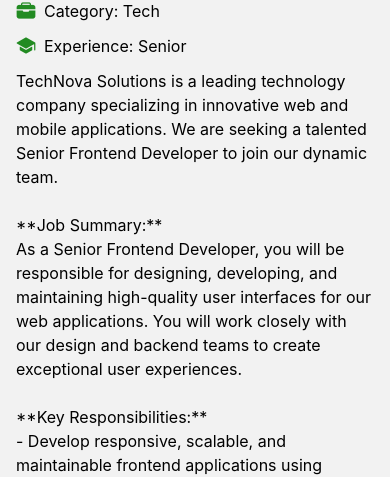
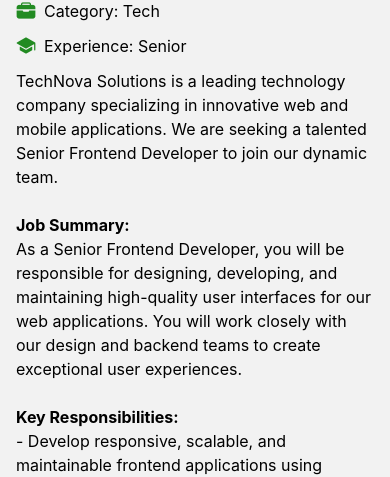
Before and after one commit to MudMoh/alx-project-nexus, a React Native app: screen / in a window 390 px wide. Both pictures are taken after a click on the button 195 px from the left and 495 px from the top of the page. Shown: the part 197-674 px from the top of the page. Built offline with nearby package versions, Linux system fonts and the light colour scheme.

Commit message:
Add custom Markdown formatting for job descriptions

```diff
--- a/package.json
+++ b/package.json
@@ -30,6 +30,7 @@
     "react-native": "0.81.5",
     "react-native-gesture-handler": "~2.28.0",
     "react-native-maps": "1.20.1",
+    "react-native-markdown-renderer": "^3.2.8",
     "react-native-safe-area-context": "~5.6.0",
     "react-native-screens": "~4.16.0",
     "react-native-svg": "15.12.1",
--- a/src/screens/JobDetailsScreen.tsx
+++ b/src/screens/JobDetailsScreen.tsx
@@ -17,6 +17,28 @@
 };
 
 type Props = StackScreenProps<RootStackParamList, 'JobDetails'>;
+
+// Component to render text with Markdown-like formatting
+const MarkdownText: React.FC<{ text: string }> = ({ text }) => {
+    const parts = text.split(/(\*\*[^*]+\*\*)/g);
+
+    return (
+        <Text style={styles.description}>
+            {parts.map((part, index) => {
+                if (part.startsWith('**') && part.endsWith('**')) {
+                    // This is bold text
+                    return (
+                        <Text key={index} style={styles.boldText}>
+                            {part.slice(2, -2)}
+                        </Text>
+                    );
+                }
+                // Regular text
+                return <Text key={index}>{part}</Text>;
+            })}
+        </Text>
+    );
+};
 
 const JobDetailsScreen: React.FC<Props> = ({ navigation, route }) => {
     const { job } = route.params;
@@ -59,7 +81,9 @@
                 <Ionicons name="school" size={20} color={lightTheme.colors.secondary} />
                 <Text style={styles.experience}>{strings.experience}: {job.experience}</Text>
             </View>
-            <Text style={styles.description}>{job.description}</Text>
+            <View style={styles.descriptionContainer}>
+                <MarkdownText text={job.description} />
+            </View>
             <View style={styles.section}>
                 <Text style={styles.requirements}>{strings.requirements}: Bachelor's degree, 2+ years experience</Text>
             </View>
@@ -135,6 +159,11 @@
     description: {
         fontSize: 16,
         lineHeight: 24,
+    },
+    boldText: {
+        fontWeight: 'bold',
+    },
+    descriptionContainer: {
         marginBottom: 16,
     },
     requirements: {
```
